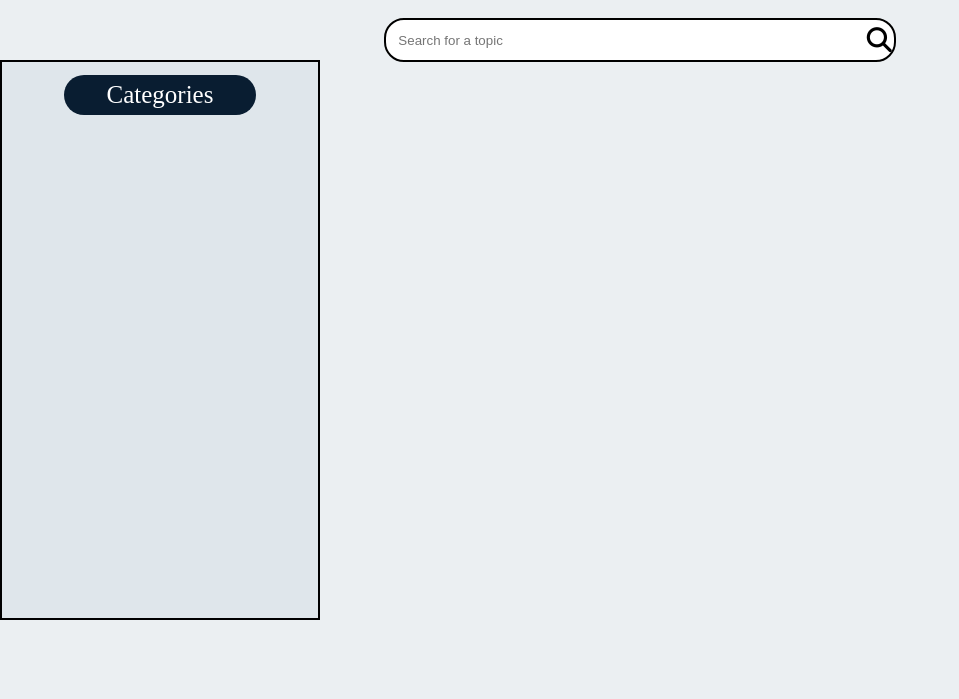
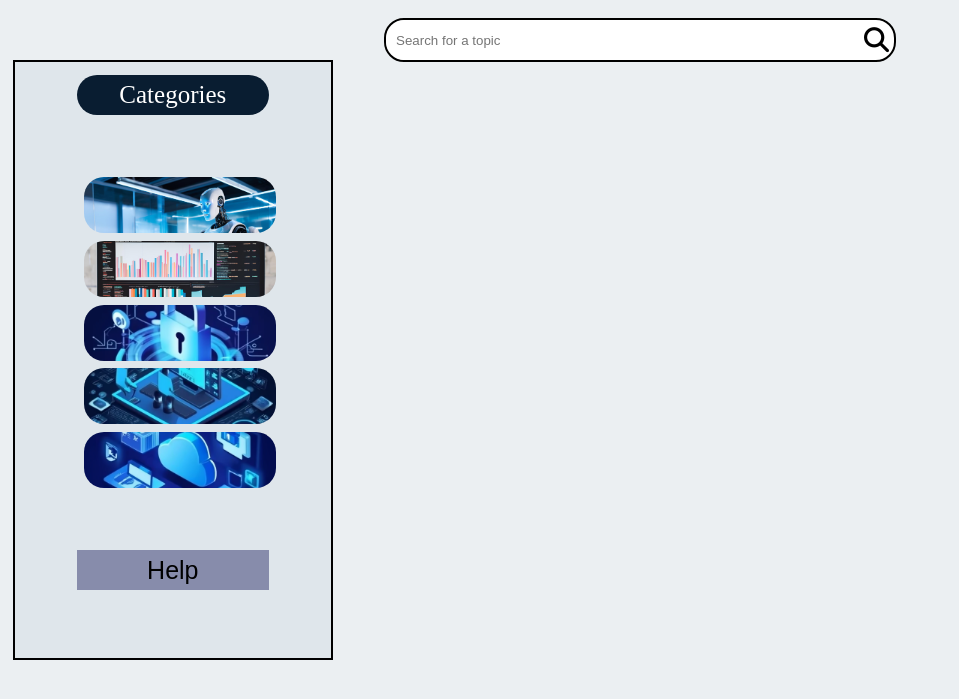
Before and after one commit to ikram617/Techtalk, a PHP site: page /PageP.html in a window 1280 px wide. Shown: the part 60-759 px from the top of the page, without its empty margins (0-959 px from the left). Run offline with PHP 8.4, Linux system fonts and the light colour scheme; some web fonts are replaced.

Commit message:
Page principale 3

```diff
--- a/PageP.css
+++ b/PageP.css
@@ -52,7 +52,7 @@
 .cercle i,
 .searchBar i{
     font-size: 25px;
-
+    margin: 5px;
 }
 
 .logout{
@@ -106,12 +106,17 @@
 
 .categories{
     width: 25vw;
-    height: 70vh;
+    height: 75vh;
     background-color: #DFE6EB;
     border : 2px solid black;
     display: flex;
     justify-content: center;
     padding: 1vw;
+    margin-left: 1vw;
+    position: fixed;
+    flex-wrap: wrap;
+
+
 }
 
 .CategoriesTitle{
@@ -126,3 +131,47 @@
     border-radius: 20px;
 
 }
+
+
+
+.CategoriesNames li {
+    height: 7vh;
+    width: 15vw;
+    position: relative;
+    overflow: hidden;
+    margin: 4%;
+    border-radius: 20px;
+}
+
+.AiPhoto ,.dataSPhoto {
+   height: 100%;
+   width: 100%;
+   object-fit: cover;
+   object-position: top;
+}
+
+
+ .CyberPhoto,
+ .FullSPhoto  ,
+ .CloudPhoto{
+    height: 100%;
+    width: 100%;
+    object-fit: cover;
+    object-position: center;
+ }
+
+ .help{
+    display: flex;
+    justify-content: center;
+    align-items: center;
+    width: 15vw;
+    height: 5vh;
+
+ }
+ .help button {
+    width: 15vw;
+    height: 5vh;
+    border: none ;
+    font-size: 25px;
+    background-color: #878CAB;
+ }
--- a/PageP.html
+++ b/PageP.html
@@ -34,23 +34,23 @@
                 <div class="CategoriesTitle">
                     <span>Categories</span>
                 </div>
-             <!-- <nav>
+              <div class="CategoriesNames">
                 <ul>
-                    <li><img src="./resource/Aitheone.png" alt=""></li>Artificial Intelligence
-                    <li><img src="./resource/datasc.png" alt=""></li>Data Science
-                    <li><img src="./resource/cybersecurity.webp" alt=""></li><!--Cyber Security
-                    <li><img src="./resource/fullStack.webp" alt=""></li><!-- Full Stack
-                    <li><img src="./resource/cloud.webp" alt=""></li><!-- Cloud Computing
+                    <li><img class="AiPhoto" src="./resource/Aitheone.png" alt=""></li><!--Artificial Intelligence-->
+                    <li><img class="dataSPhoto" src="./resource/datasc.png" alt=""></li><!--Data Science-->
+                    <li><img class="CyberPhoto" src="./resource/cybersecurity.webp" alt=""></li><!--Cyber Security -->
+                    <li><img class="FullSPhoto" src="./resource/fullStack.webp" alt=""></li><!-- Full Stack-->
+                    <li><img class="CloudPhoto" src="./resource/cloud.webp" alt=""></li><!-- Cloud Computing-->
                 </ul>
-              </nav>
+            </div>
               <div class="help">
                 <button>Help</button>
-              </div>-->
+              </div>
             </div>
            <!--  <div class="posts">
 
             </div>-->
         </div>
-
+    <script src="./PageP.js"></script>
     </body>
  </html>
--- /dev/null
+++ b/PageP.js
@@ -0,0 +1,13 @@
+// Partie Nom de Categorie
+
+les_categories = document.querySelectorAll('.CategoriesNames img')
+
+les_categories.forEach(element => {
+    element.addEventListener('mouseenter', function() {
+    console.log("La souris est sur l'élément.");
+});
+
+element.addEventListener('mouseleave', function()  {
+    console.log("La souris a quitté l'élément.");
+});
+});
--- a/dashboard.php
+++ b/dashboard.php
@@ -4,7 +4,7 @@
 
 // Check if the user is logged in, if not redirect to login page
 if (!isset($_SESSION['user_id'])) {
-    header("Location: login.php");  // Redirect to login page if not logged in
+    header("Location: PageP.html");  // Redirect to login page if not logged in
     exit();
 }
 
--- a/wlcmP.js
+++ b/wlcmP.js
@@ -98,8 +98,7 @@
     Username.value = '';
     emailSign.value = '';
     passwordSign.value = '';
-
-    // window.location.href = ''; // Uncomment to redirect after sign-in
+     window.location.href = '/PageP.html';
   }
 });
 
@@ -108,7 +107,7 @@
   if (verifierLog(emailLog, passwordLog) === 1) {
     emailLog.value = '';
     passwordLog.value = '';
-    // window.location.href = ''; // Uncomment to redirect after login
+    window.location.href ="/PageP.html";
   }
 });
 
@@ -127,6 +126,7 @@
 
 function verifierSign(FullName, Username, email, password, field) {
   if (FullName.value === '' && Username.value === '' && email.value === '' && password.value === '' && field.value === "false") {
+
     DialogTitre.textContent = 'Warning!';
     DialogContext.textContent = 'Please fill in the form.';
     dialog.showModal();
```
Also changed, not shown: resource/datasc.png.
